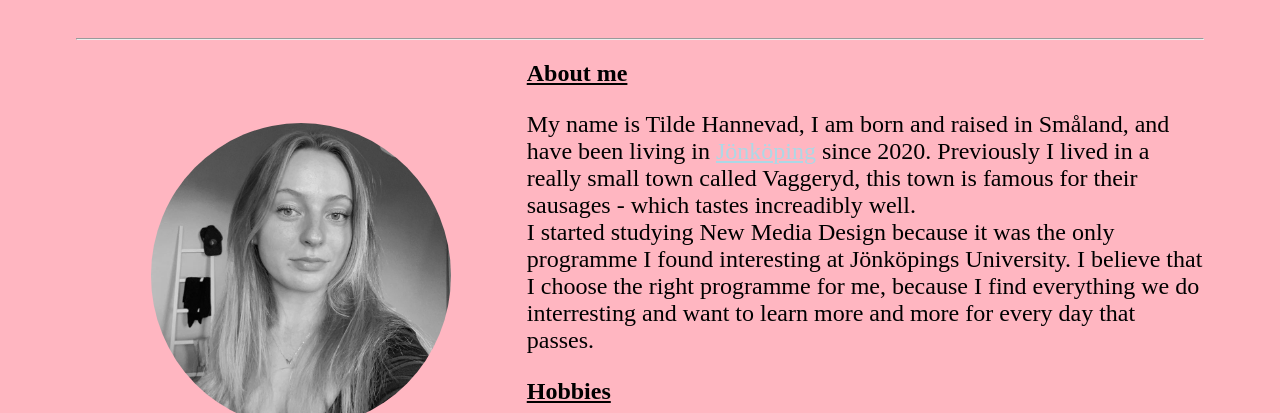
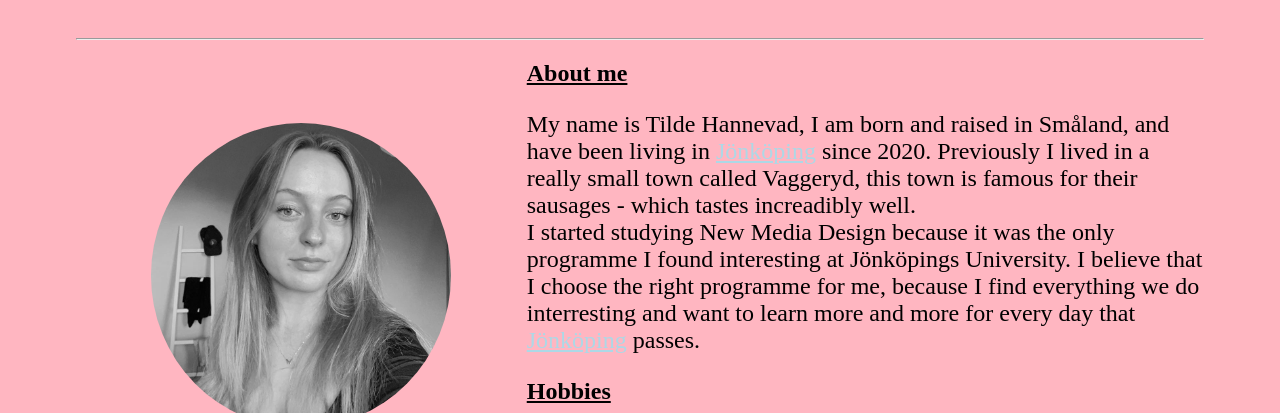
Before and after one commit to ju-nmd2022/wuid-portfolio-tildehannevad, a plain HTML site: page index.html in a window 1280 px wide. Shown: the part 308-721 px from the top of the page. Drawn offline with Linux system fonts and the light colour scheme.

Commit message:
Changed link

```diff
--- a/index.html
+++ b/index.html
@@ -22,7 +22,8 @@
       I started studying New Media Design because it was the only programme I
       found interesting at Jönköpings University. I believe that I choose the
       right programme for me, because I find everything we do interresting and
-      want to learn more and more for every day that passes.
+      want to learn more and more for every day that
+      <a href="advanced.html">Jönköping</a> passes.
     </p>
     <img class="food" src="mat.jpeg" />
     <ul class="hobbies">
```
